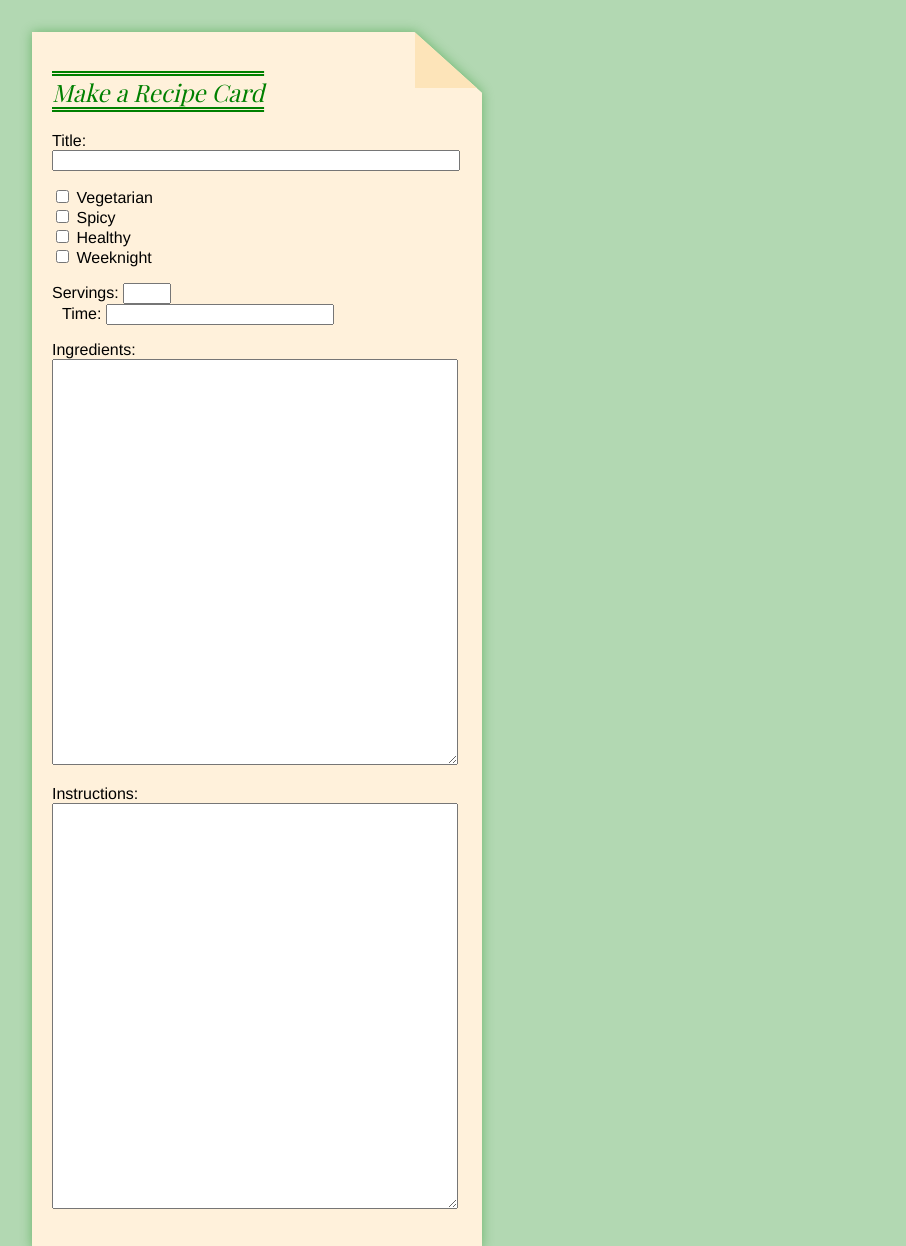
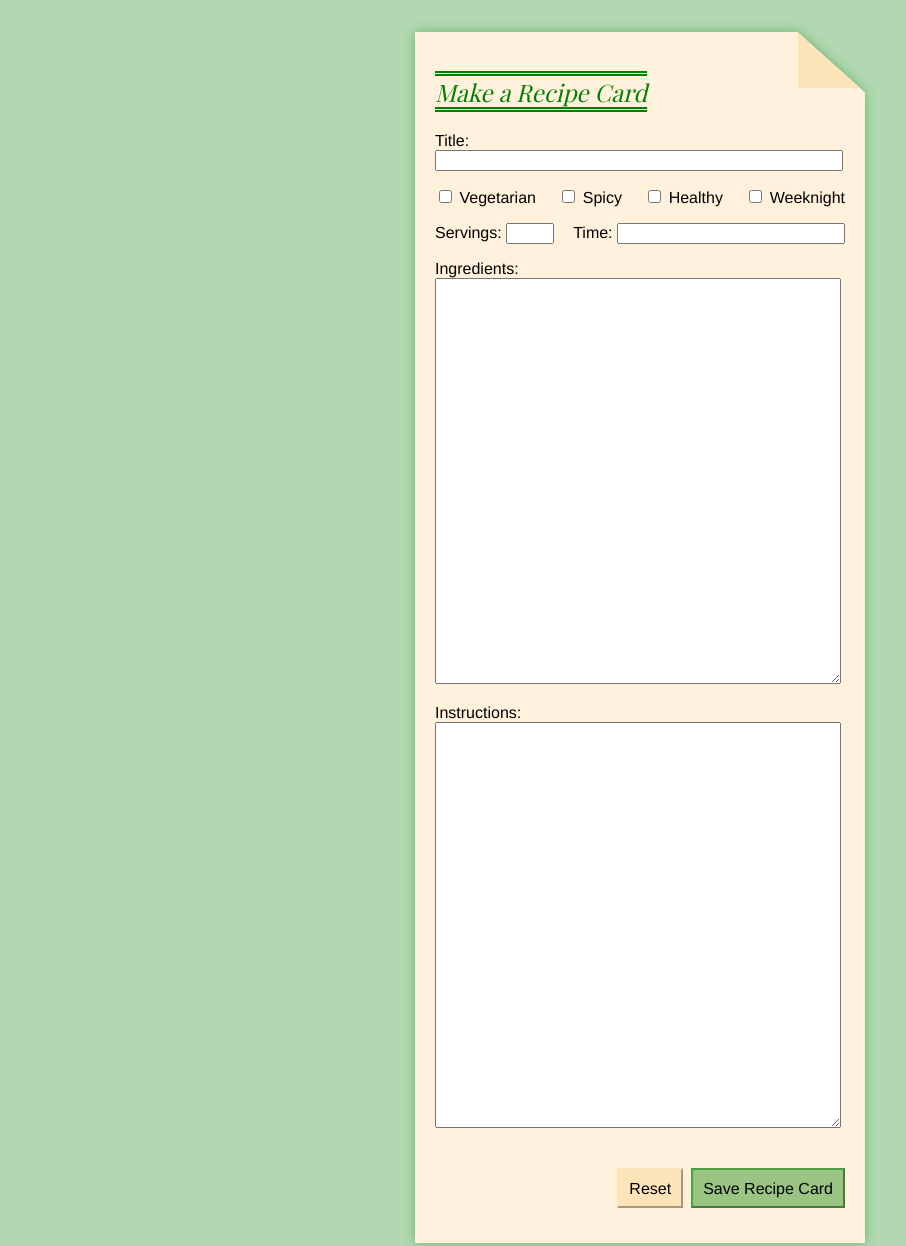
Before and after one commit to cameron-hicks/recipe-saver, a website: page index.html in a window 1280 px wide. Shown: the top 1246 px of the page, without its empty margins (0-906 px from the left). Drawn offline with nearby package versions, Linux system fonts and the light colour scheme.

Commit message:
Fixed flexbox stylings.

```diff
--- a/index.html
+++ b/index.html
@@ -11,7 +11,7 @@
   </head>
   <body>
     <link href='https://fonts.googleapis.com/css?family=Playfair Display' rel='stylesheet'>
-    <link href='/style.css' rel='stylesheet'>
+    <link href="/style.css" rel="stylesheet">
     <script src="/script.js" defer></script>
 
     <div class="wrap">
@@ -19,13 +19,14 @@
 
     <p id="pageTitle">Make a Recipe Card</h1>
 
-    <!-- for now, prints the submitted data to a new tab or window. I chose method=post instead of method=get to be able to send more than 2048 characters and so the data would be printed in the url -->
-    <form action="/script.js" target="_blank" method="post">
+    <form>
+        <!--  action="/script.js" target="_blank" method="post" would print the submitted data to a new tab or window. I chose method=post instead of method=get to be able to send more than 2048 characters and so the data would be printed in the url. not currently using in form element because of bugs -->
 
     <label for="title">Title:</label>
     <input type="text" id="title" name="title"></input>
     <p>
-    <div class="row">
+
+      <div class="row">
       <div>
       <input type="checkbox" id="vegetarian" name="vegetarian">
       <label for="vegetarian">Vegetarian</label></div>
@@ -60,8 +61,8 @@
     <p>
 
    <div class="buttons">
-    <button type="reset">Reset</button>
-    <button type="submit" name="submit" value="Submit">Save Recipe Card</button>
+    <button type="reset" id="reset">Reset</button>
+    <button type="submit" id="submit" name="submit" value="Submit">Save Recipe Card</button>
    </div>
     </form>
   </div>
--- a/script.js
+++ b/script.js
@@ -1,13 +1,35 @@
-//const recipe = { title: "Black Bean Nachos", body: "recipe here" };
-//I'll use this function to make a recipe object for each user-generated recipe, where title and body are variables whose values are set by strings intered in input and textarea elements where the user types their recipe's title and instructions.
-
-const recipe = {
-    title,
-    ingredients,
-    instructions
+let recipe = {
+    title: "", //string
+    vegetarian: false, //boolean
+    spicy: false, //boolean
+    healthy: false, //boolean
+    weeknight: false, //boolean
+    servings: "", //string
+    time: "", //string
+    ingredients: ``, //string
+    instructions: `` //string
 };
 
 console.log(recipe);
+
+function makeRecipeObject() {
+    return {
+        title: document.getElementById("title"),
+        vegetarian: document.getElementById("vegetarian"),
+        spicy: document.getElementById("spicy"),
+        healthy: document.getElementById("healthy"),
+        weeknight: document.getElementById("weeknight"),
+        servings: document.getElementById("servings"),
+        time: document.getElementById("time"),
+        ingredients: document.getElementById("ingredients"),
+        instructions: document.getElementById("instructions")
+    };
+}
+
+const newRecipe = document.getElementById("submit").addEventListener("click", makeRecipeObject()); //there's a problem with this line
+console.log(newRecipe);
+localStorage.setItem(newRecipe.title, JSON.stringify(newRecipe)); //error: Cannot read property 'title' of undefined at script.js:31
+
 
 // title.addEventListener("keyup", (event) => {
 //     //console.log(event.currentTarget);
@@ -15,40 +37,30 @@ console.log(recipe);
 //     localStorage.setItem("title", title.value);
 //     localStorage.setItem("instructions", instructions.value);
 //     });
+// function readLastRecipe() {
+//
+// }
 
-function makeRecipeObject() {
-    return {
-        title = document.getElement("title"), //is it okay that the property and the variable have the same name?
-        ingredients = document.getElement("ingredients"),
-        instructions = document.getElement("instructions")
-    };
-}
+// readRecentRecipe();
+// console.log(recipe);
+// recipe = makeRecipeObject();
+// console.log(recipe);
 
-function readLastRecipe() {
-    localStorage.setItemById("readTitle", recipe.title);
-    localStorage.setItemById("readInstructions", recipe.instructions);
-}
+// function storeRecipeInLocalStorage(recipe) {
+// 	//takes a recipe object
+// 	//stores it in local storage
+// 	console.log(recipe);
+// }
 
-readRecentRecipe();
-console.log(recipe);
-recipe = makeRecipeObject();
-console.log(recipe);
+// storeRecipeInLocalStorage(recipe);
+// console.log(recipe);
 
-function storeRecipeInLocalStorage(recipe) {
-	//takes a recipe object
-	//stores it in local storage
-	console.log(recipe);
-}
-
-storeRecipeInLocalStorage(recipe);
-console.log(recipe);
-
-function readRecipeFromLocalStorage(title) {
-	//prints out in html the recipe object saved in local storage with the corresponding title
-	//get the recipe object with the passed title: localStorage.getItem(....)....
-	localStorage.setItemById("readTitle", recipe.title);
-	localStorage.setItemById("readInstructions", recipe.instructions);
-}
+// function readRecipeFromLocalStorage(title) {
+// 	//prints out in html the recipe object saved in local storage with the corresponding title
+// 	//get the recipe object with the passed title: localStorage.getItem(....)....
+// 	localStorage.setItemById("readTitle", recipe.title);
+// 	localStorage.setItemById("readInstructions", recipe.instructions);
+// }
 
 //readRecipeFromLocalStorage("Black Bean Nachos");
 
--- a/style.css
+++ b/style.css
@@ -9,11 +9,12 @@ body {
   }
 
 .main {
-	/*display: flex;
+	/*display: flex; --> this needs to be in the parent div
 	justify-content: flex-start;
 	flex-direction: column;*/
 	background-color:rgb(255, 241, 219);
 	/*border:rgb(255, 241, 219) 5px;*/
+	margin: auto;
 	padding: 20px;
 	position: relative;
 	width: 410px;
@@ -32,9 +33,9 @@ body {
   right: 0;
 }
 
-.checkboxes {
-	/* troubleshoot: showing in columns instead of rows */
+.row {
 	display: flex;
+	flex-direction:row;
 	justify-content: space-between;
 }
 
@@ -63,42 +64,50 @@ body {
 }
 
 #title {
-	position: relative;
+
 	width: 400px;
   }
 
 #servings {
-	position: relative;
+
 	width: 40px;
 }
 
 #time {
-	position: relative;
+
 	width: 220px;
 }
 
 #ingredients, #instructions {
-	position: relative;
 	width: 400px;
 	height: 400px;
   }
 
 .buttons {
-	/* troubleshoot: showing in columns instead of rows; this formatting is not showing up on the buttons since I added a reset button. */
+	height: 75px;
 	display: flex;
-	justify-content: space-between;
+	justify-content: flex-end;
+  }
+
+  #submit, #reset  {
 	font-family: helvetica, arial, sans-serif;
 	font-size: 12pt;
+	padding: 10px;
+	margin-top: 20px;
+	margin-left: 8px;
+	width: auto;
+	height: 40px;
+	text-align: center;
+  }
+
+  #submit {
 	background-color: rgba(0, 128, 0, 0.4);
-	padding: 10px;
-	position: absolute; /* troubleshoot: when this property is set to absolute, the button disappears. */
-	right: 0;
-	margin-top: 20px;
-	width: 175px;
-	text-align: center;
 	border: outset rgba(0, 128, 0, 0.5) 2px;
-	/*filter: drop-shadow(0 0 6px rgb(253, 228, 185));*/
-	/*display: inline-block;*/
+  }
+
+  #reset {
+	background-color: rgb(253, 228, 185);
+	border: outset rgb(253, 228, 185) 2px;
   }
 
   h1 {
```
